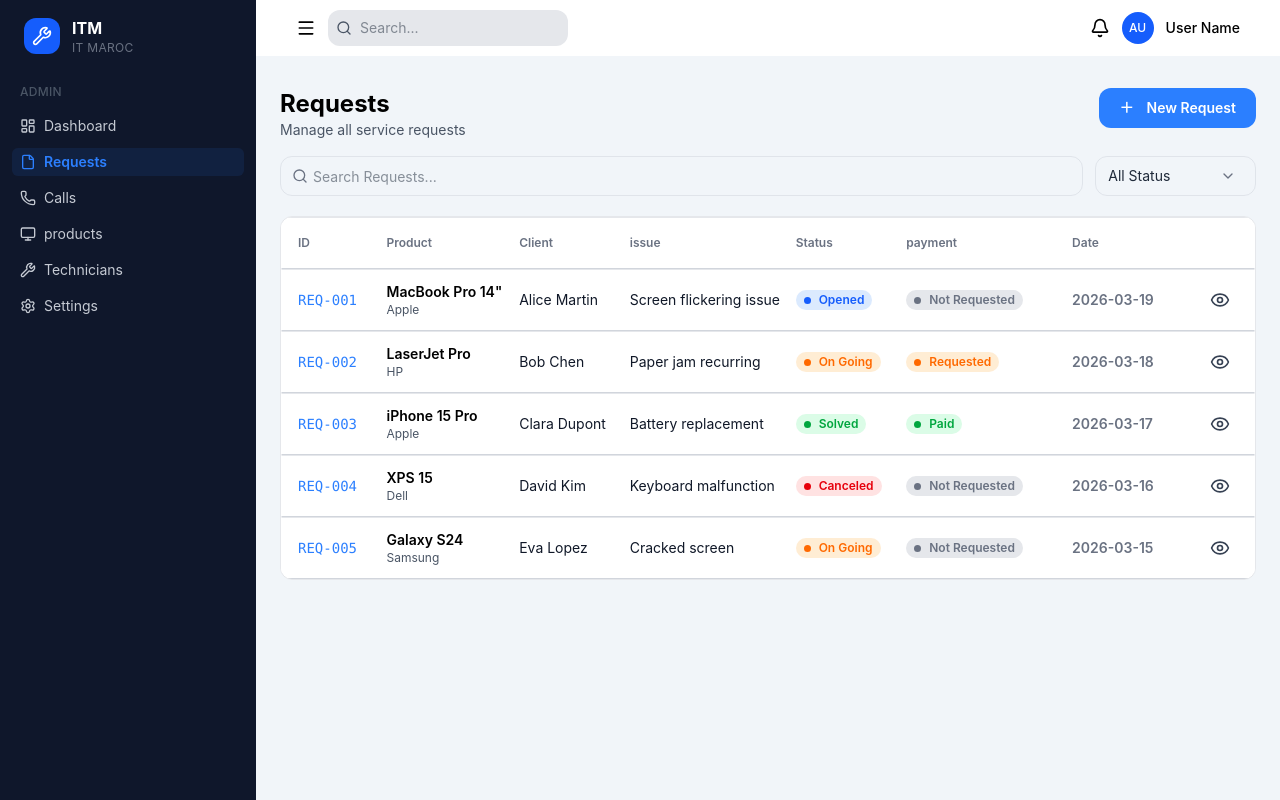
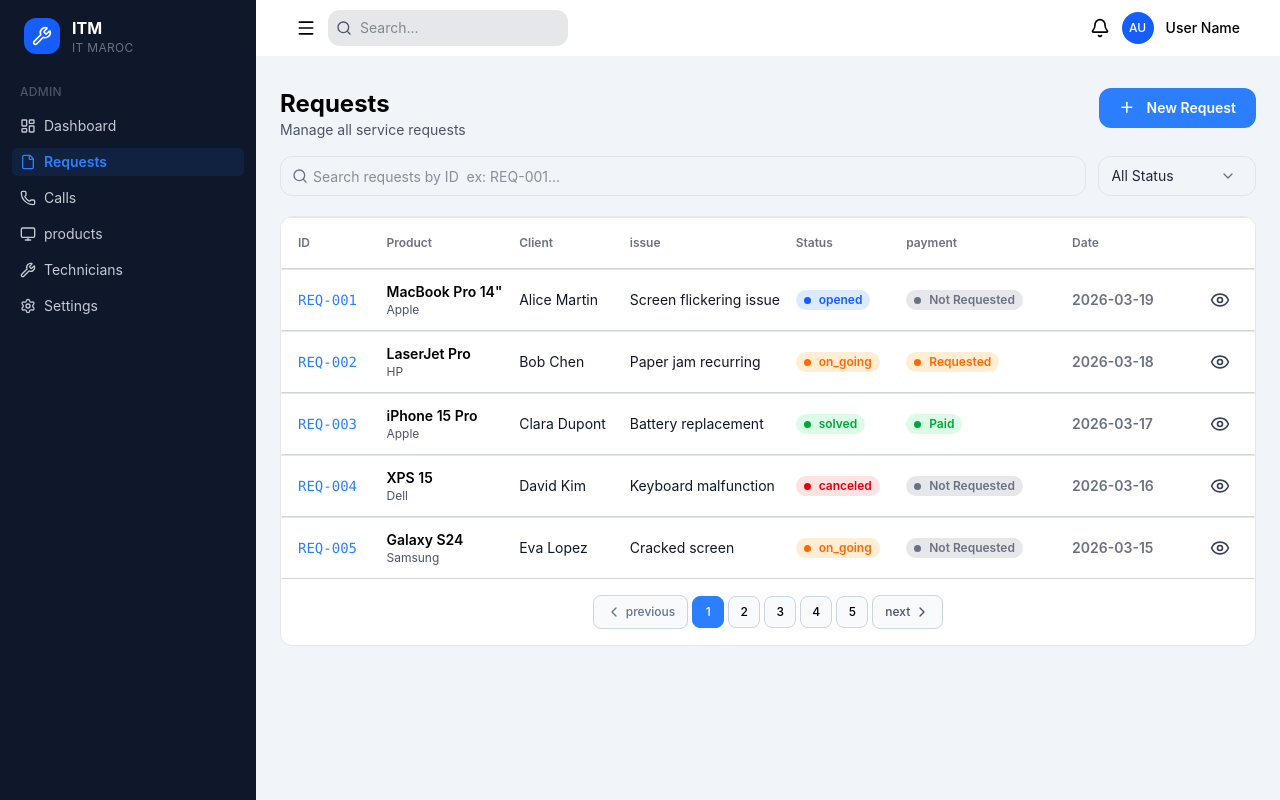
Before and after one commit to akramaznag/ITM, a React (Vite) app in the folder vite-project/: page /admin/requests in a window 1280 px wide. Built offline with nearby package versions, Linux system fonts and the light colour scheme.

Commit message:
added pagination into the AdminRequests Page

```diff
--- /dev/null
+++ b/vite-project/src/components/Pagination.jsx
@@ -0,0 +1,63 @@
+import React from "react";
+import { ChevronLeft, ChevronRight } from "lucide-react";
+
+export default function Pagination({currentPage,totalPages,setCurrentPage, pagesPerGroup = 5,}) {
+  const currentGroup = Math.ceil(currentPage / pagesPerGroup);
+
+  const startPage = (currentGroup - 1) * pagesPerGroup + 1;
+  const endPage = Math.min(startPage + pagesPerGroup - 1, totalPages);
+
+  return (
+    <div className="flex justify-center items-center gap-x-1 p-4">
+      {/* Previous */}
+      <button
+        onClick={() => currentPage > 1 && setCurrentPage(currentPage - 1)}
+        className={`flex items-center gap-x-1 px-3 py-2 text-xs font-medium border rounded-lg
+        ${
+          currentPage === 1
+            ? "text-slate-500 bg-slate-100/50 border-slate-300 cursor-not-allowed"
+            : "bg-slate-100/50 text-slate-600 border-slate-300 hover:bg-[hsl(var(--accent))] hover:text-white"
+        }`}
+      >
+        <ChevronLeft className="w-4 h-4" />
+        previous
+      </button>
+
+      {/* Pages */}
+      {Array.from({ length: endPage - startPage + 1 }, (_, i) => {
+        const pageNumber = startPage + i;
+
+        return (
+          <button
+            key={pageNumber}
+            onClick={() => setCurrentPage(pageNumber)}
+            className={`w-8 h-8 rounded-lg flex items-center justify-center text-xs font-medium border
+            ${
+              currentPage === pageNumber
+                ? "bg-blue-500 text-white border-blue-500"
+                : "bg-slate-100/50 text-black border-slate-300 hover:bg-[hsl(var(--accent))] hover:text-white"
+            }`}
+          >
+            {pageNumber}
+          </button>
+        );
+      })}
+
+      {/* Next */}
+      <button
+        onClick={() =>
+          currentPage < totalPages && setCurrentPage(currentPage + 1)
+        }
+        className={`flex items-center gap-x-1 px-3 py-2 text-xs font-medium border rounded-lg
+        ${
+          currentPage === totalPages
+            ? "text-slate-500 bg-slate-100/50 border-slate-300 cursor-not-allowed"
+            : "bg-slate-100/50 text-slate-600 border-slate-300 hover:bg-[hsl(var(--accent))] hover:text-white"
+        }`}
+      >
+        next
+        <ChevronRight className="w-4 h-4" />
+      </button>
+    </div>
+  );
+}
--- /dev/null
+++ b/vite-project/src/hooks/usePagination.js
@@ -0,0 +1,22 @@
+import { useState } from "react";
+
+export default function usePagination(data, itemsPerPage = 5) {
+    //data is a list
+  const [currentPage, setCurrentPage] = useState(1);
+
+  const lastIndex = currentPage * itemsPerPage;
+  const firstIndex = lastIndex - itemsPerPage;
+
+  const currentData = data.slice(firstIndex, lastIndex);
+  const totalPages = Math.ceil(data.length / itemsPerPage);
+
+  return {
+    firstIndex,
+    lastIndex,
+    currentPage,
+    setCurrentPage,
+    currentData,
+    totalPages,
+
+  };
+}
--- a/vite-project/src/pages/Admin/AdminRequests.jsx
+++ b/vite-project/src/pages/Admin/AdminRequests.jsx
@@ -1,21 +1,33 @@
 import React, { useState } from 'react'
-import { CheckCircle, ChevronDown, CircleAlert, Clock, File, Monitor, Phone,Search,User,Settings,LogOut, Check, Eye, EyeIcon } from 'lucide-react'
+import { CheckCircle, ChevronDown, CircleAlert, Clock, File, Monitor, Phone,Search,User,Settings,LogOut, Check, Eye, EyeIcon, ArrowLeft, ChevronLast, ChevronLeft, ChevronRight } from 'lucide-react'
 import { requestStatus } from '../../staticData/staticData';
 import { requests } from '../../staticData/staticData';
 import { ColorsRendering } from '../../staticData/staticData';
 import { Link } from 'react-router-dom';
+import Pagination from '../../components/Pagination';
+import usePagination from '../../hooks/usePagination';
+import RequestStatusFilter from '../../components/RequestStatusFilter';
+
 export default function AdminRequests() {
-    const [isFilteropened,setisFilteropened] =useState(false)
-    const [filterValue,setFilterValue]=useState({
-        status:'all',
-        value:'All Status'
-    })
-    const [isSelected,setIsSelected]=useState(false)
-    const [activeStatus, setActiveStatus] = useState('all');
-    const [isHoveringList, setIsHoveringList] = useState(false);
-    console.log('is active :',activeStatus)
 
-    console.log(filterValue)
+
+    const [activeStatus, setActiveStatus] = useState("all");
+    const filteredrequests = activeStatus === 'all' ? requests : requests.filter(e=>e.status===activeStatus);
+
+    const {currentPage,setCurrentPage,currentData,totalPages} = usePagination(filteredrequests);
+
+    const [searchValue,setSearchValue] = useState('')
+    // obtain search value
+    const handleChange = (e)=> setSearchValue(e.target.value);
+
+
+    const getRequestBySearch = currentData.find(e=>e.id === searchValue);
+
+    const statusStyle = ColorsRendering.status[getRequestBySearch?.status] || null;
+    const paymentStyle = ColorsRendering.payment[getRequestBySearch?.payment] || null;
+
+
+
   return (
        <>
       {/*admin Requests */}
@@ -35,38 +47,11 @@ export default function AdminRequests() {
         <div className="mb-5 w-full flex justify-between gap-x-3">
             <div className='relative w-[60%] md:w-[86%] '>
                 <Search className='absolute w-4 h-4 text-gray-500 top-3 left-3 '/>
-                <input type="text" name="" id="" placeholder='Search Requests...' className='h-10 bg-none outline-none focus:outline-none border border-gray-400/20 focus:border-2 focus:border-blue-500 focus:duration-50 focus:ease-in-out rounded-xl w-full py-2 pl-8 pr-4  text-sm text-gray-800'/>
+                <input onChange={handleChange} type="text" name="" id="" placeholder='Search requests by ID  ex: REQ-001...' className='h-10 bg-none outline-none focus:outline-none border border-gray-400/20 focus:border-2 focus:border-blue-500 focus:duration-50 focus:ease-in-out rounded-xl w-full py-2 pl-8 pr-4  text-sm text-gray-800'/>
             </div>
-            <div className='relative w-[40%] md:w-42 cursor-pointer ' onClick={()=>setisFilteropened(!isFilteropened)}>
+            {/* filter */}
+            <RequestStatusFilter onStatusChange={setActiveStatus} />
 
-                <ChevronDown className='absolute w-4 h-4 text-gray-500 flex justify-self-end top-3 right-5'/>
-                <div  className={`flex items-center justify-start h-10 bg-none outline-none focus:outline-none  ${`${isFilteropened ? 'border-2 border-blue-500 duration-50 ease-in-out':'border border-gray-400/20'}  `} rounded-xl w-full py-2 px-3  text-sm text-gray-800`}>
-                 <span className='block capitalize'>{filterValue.value}</span>
-                </div>
-                {/*popup  */}
-                <div onMouseEnter={() => setIsHoveringList(true)} onMouseLeave={() => setIsHoveringList(false)} className={`${isFilteropened?'block':'hidden'} absolute top-12 right-0 w-34 md:w-38 lg:w-41 h-auto p-1 bg-white rounded-xl shadow-lg z-40 animate-in slide-in-from-top duration-300`}>
-                    <div className='flex flex-col gap-y-2'>
-                        <div className='flex flex-col gap-y-1'>
-                            {
-                                    requestStatus.length > 0 ? requestStatus.map(e => {
-                                        const isActiveItem = activeStatus === e.status && !isHoveringList;
-                                        return (
-                                                    <div key={e.status}  onClick={() => { setFilterValue({status: e.status, value: e.value});  setActiveStatus(e.status); setisFilteropened(false); }}
-                                                        className={`${isActiveItem  ? 'bg-[hsl(var(--accent))] text-white'  : 'bg-white'} flex gap-x-3 items-center justify-start p-2 hover:bg-[hsl(var(--accent))] group rounded-xl transition-colors duration-200 ease-in-out cursor-pointer`}>
-                                                        <Check className={`w-4 h-4 transition-colors duration-300 ${ isActiveItem ? 'visible text-white group-hover:text-black'  : 'invisible group-hover:visible group-hover:text-white' }`} />
-
-                                                        <div className={`text-sm transition-colors duration-300 capitalize ${isActiveItem ? 'text-white group-hover:text-black' : 'text-black group-hover:text-white'}`}>
-                                                            {e.value}
-                                                        </div>
-                                                    </div>
-                                                );
-                                    }) : 'not yet'
-                            }
-                        </div>
-                    </div>
-                </div>
-                {/*  */}
-            </div>
 
 
         </div>
@@ -86,8 +71,12 @@ export default function AdminRequests() {
 
                     </div>
                     {/* data */}
+
+
                     {
-                        requests.map((e,index)=>{
+                        !getRequestBySearch?
+
+                        currentData.map((e,index)=>{
                             const statusStyle = ColorsRendering.status[e.status];
                             const paymentStyle = ColorsRendering.payment[e.payment];
                             return (
@@ -121,19 +110,64 @@ export default function AdminRequests() {
                                         <span className='block'>{e.payment}</span>
                                     </div>
                                     <div className='text-gray-500 text-sm font-semibold  w-1/2 sm:w-full'>{e.date}</div>
+
+                                    <Link to={'/admin/requests/1'} className=' p-2 rounded-lg flex items-center justify-center justify-self-end w-fit hover:bg-[hsl(var(--accent))] group duration-200'>
+                                        <EyeIcon className='text-gray-700  w-4 h-4  sm:w-5 sm:h-5 group-hover:text-white'/>
+                                    </Link>
+
+                                </div>
+
+                            )
+                        })
+                        :
+                        <>
+                         <div className='min-w-[650px] sm:w-full  md:w-full px-3 py-2 md:px-4 md:py-3 grid grid-cols-[0.8fr_1.2fr_0.8fr_2fr_1.2fr_1.5fr_1fr_0.5fr] md:grid-cols-[0.8fr_1.2fr_1fr_1.5fr_1fr_1.5fr_1fr_0.5fr] items-center    border border-t-gray-200 border-b-gray-300 '>
+                                    {/* request ID */}
+                                    <div className='text-blue-500 text-sm font-mono w-1/2 sm:w-full '>
+                                     <Link to='/admin/requests/id'> {getRequestBySearch.id}</Link>
+                                    </div>
+                                    {/* request product and brand */}
+                                    <div className=''>
+                                        <div className='text-black text-sm font-semibold w-1/2 sm:w-full'>{getRequestBySearch.product}</div>
+                                        <div className='text-gray-600 text-xs font-normal  '>{getRequestBySearch.brand}</div>
+
+                                    </div>
+                                    {/* Client Name */}
+                                    <div className='text-gray-900 text-sm  w-1/2 sm:w-full '>{getRequestBySearch.client}</div>
+                                    {/* Request Issue Name */}
+
+                                    <div className='text-gray-900 text-sm  w-full '>{getRequestBySearch.issue}</div>
+                                    {/* Request Status (opened,on going ,solved ,canceled) */}
+
+                                    <div className={`flex ${ statusStyle.bg} px-2  h-5 rounded-xl text-xs ${statusStyle.text} font-semibold w-fit gap-x-2 items-center justify-center`}>
+                                        <span className={`block h-[7px] w-[7px] rounded-full ${statusStyle.dot}`}/>
+                                        <span className='block'>{getRequestBySearch.status}</span>
+                                    </div>
+                                    {/* Payment Status (paid,not requeted ,Requested) */}
+
+                                    <div className={`flex ${ paymentStyle.bg} px-2  h-5 rounded-xl text-xs ${ paymentStyle.text} font-semibold w-fit gap-x-2 items-center justify-center`}>
+                                        <span className={`block h-[7px] w-[7px] rounded-full ${ paymentStyle.dot}`}/>
+                                        <span className='block'>{getRequestBySearch.payment}</span>
+                                    </div>
+                                    <div className='text-gray-500 text-sm font-semibold  w-1/2 sm:w-full'>{getRequestBySearch.date}</div>
                                     <div className=' p-2 rounded-lg flex items-center justify-center justify-self-end w-fit hover:bg-[hsl(var(--accent))] group duration-200'>
                                         <EyeIcon className='text-gray-700  w-4 h-4  sm:w-5 sm:h-5 group-hover:text-white'/>
                                     </div>
 
                                 </div>
 
-                            )
-                        })
+                        </>
+
+                    }
+                    {
+                        !getRequestBySearch ?
+                       <Pagination  currentPage={currentPage} totalPages={totalPages}  setCurrentPage={setCurrentPage}/>
+                       : ''
                     }
 
 
+
         </div>
-            {/* ------------------------- */}
 
 
 
--- a/vite-project/src/staticData/staticData.js
+++ b/vite-project/src/staticData/staticData.js
@@ -5,33 +5,59 @@ export const requestStatus=[
         { status:"solved",value:"solved"},
         { status:"canceled",value:"canceled"},
 ];
+export const requests = [
+  { id: "REQ-001", product: "MacBook Pro 14\"", brand: "Apple", client: "Alice Martin", issue: "Screen flickering issue", status: "opened", payment: "Not Requested", date: "2026-03-19" },
+  { id: "REQ-002", product: "LaserJet Pro", brand: "HP", client: "Bob Chen", issue: "Paper jam recurring", status: "on_going", payment: "Requested", date: "2026-03-18" },
+  { id: "REQ-003", product: "iPhone 15 Pro", brand: "Apple", client: "Clara Dupont", issue: "Battery replacement", status: "solved", payment: "Paid", date: "2026-03-17" },
+  { id: "REQ-004", product: "XPS 15", brand: "Dell", client: "David Kim", issue: "Keyboard malfunction", status: "canceled", payment: "Not Requested", date: "2026-03-16" },
+  { id: "REQ-005", product: "Galaxy S24", brand: "Samsung", client: "Eva Lopez", issue: "Cracked screen", status: "on_going", payment: "Not Requested", date: "2026-03-15" },
+  { id: "REQ-006", product: "iPhone 16 Pro", brand: "Apple", client: "Oussama Aznag", issue: "Battery replacement", status: "solved", payment: "Paid", date: "2026-03-20" },
 
-export const requests = [
-  { id: "REQ-001", product: "MacBook Pro 14\"", brand: "Apple", client: "Alice Martin", issue: "Screen flickering issue", status: "Opened", payment: "Not Requested", date: "2026-03-19" },
-  { id: "REQ-002", product: "LaserJet Pro", brand: "HP", client: "Bob Chen", issue: "Paper jam recurring", status: "On Going", payment: "Requested", date: "2026-03-18" },
-  { id: "REQ-003", product: "iPhone 15 Pro", brand: "Apple", client: "Clara Dupont", issue: "Battery replacement", status: "Solved", payment: "Paid", date: "2026-03-17" },
-  { id: "REQ-004", product: "XPS 15", brand: "Dell", client: "David Kim", issue: "Keyboard malfunction", status: "Canceled", payment: "Not Requested", date: "2026-03-16" },
-  { id: "REQ-005", product: "Galaxy S24", brand: "Samsung", client: "Eva Lopez", issue: "Cracked screen", status: "On Going", payment: "Not Requested", date: "2026-03-15" }
+  { id: "REQ-007", product: "ThinkPad X1 Carbon", brand: "Lenovo", client: "Sarah Johnson", issue: "Overheating problem", status: "opened", payment: "Not Requested", date: "2026-03-14" },
+  { id: "REQ-008", product: "Surface Laptop 5", brand: "Microsoft", client: "Michael Brown", issue: "Touchpad not working", status: "on_going", payment: "Requested", date: "2026-03-13" },
+  { id: "REQ-009", product: "iPad Air", brand: "Apple", client: "Emma Wilson", issue: "Charging port issue", status: "solved", payment: "Paid", date: "2026-03-12" },
+  { id: "REQ-010", product: "Galaxy Tab S9", brand: "Samsung", client: "Lucas Martin", issue: "Screen not responding", status: "opened", payment: "Not Requested", date: "2026-03-11" },
+  { id: "REQ-011", product: "Inspiron 15", brand: "Dell", client: "Noah Garcia", issue: "Battery draining fast", status: "on_going", payment: "Requested", date: "2026-03-10" },
+  { id: "REQ-012", product: "MacBook Air M3", brand: "Apple", client: "Sophia Lee", issue: "Wi-Fi connectivity issue", status: "solved", payment: "Paid", date: "2026-03-09" },
+  { id: "REQ-013", product: "HP Pavilion 14", brand: "HP", client: "Daniel White", issue: "Blue screen error", status: "canceled", payment: "Not Requested", date: "2026-03-08" },
+  { id: "REQ-014", product: "iPhone 14", brand: "Apple", client: "Olivia Perez", issue: "Speaker not working", status: "opened", payment: "Not Requested", date: "2026-03-07" },
+  { id: "REQ-015", product: "Galaxy A55", brand: "Samsung", client: "James Anderson", issue: "Camera blurry", status: "on_going", payment: "Requested", date: "2026-03-06" },
+  { id: "REQ-016", product: "ASUS VivoBook", brand: "ASUS", client: "William Thomas", issue: "Keyboard keys stuck", status: "solved", payment: "Paid", date: "2026-03-05" },
+  { id: "REQ-017", product: "Mac Mini M2", brand: "Apple", client: "Charlotte Martin", issue: "System not booting", status: "opened", payment: "Not Requested", date: "2026-03-04" },
+  { id: "REQ-018", product: "Lenovo IdeaPad 3", brand: "Lenovo", client: "Henry Walker", issue: "Screen turns black randomly", status: "on_going", payment: "Requested", date: "2026-03-03" },
+  { id: "REQ-019", product: "iMac 24\"", brand: "Apple", client: "Amelia Scott", issue: "Slow performance", status: "solved", payment: "Paid", date: "2026-03-02" },
+  { id: "REQ-020", product: "HP EliteBook", brand: "HP", client: "Benjamin Young", issue: "Fingerprint sensor not working", status: "canceled", payment: "Not Requested", date: "2026-03-01" },
+  { id: "REQ-021", product: "Samsung Monitor 27\"", brand: "Samsung", client: "Mia King", issue: "No signal detected", status: "opened", payment: "Not Requested", date: "2026-02-28" },
+  { id: "REQ-022", product: "Acer Aspire 5", brand: "Acer", client: "Alexander Wright", issue: "Fan making noise", status: "on_going", payment: "Requested", date: "2026-02-27" },
+  { id: "REQ-023", product: "iPhone 13 Pro", brand: "Apple", client: "Isabella Green", issue: "Face ID not working", status: "solved", payment: "Paid", date: "2026-02-26" },
+  { id: "REQ-024", product: "Dell Monitor 24\"", brand: "Dell", client: "Logan Hall", issue: "Flickering display", status: "opened", payment: "Not Requested", date: "2026-02-25" },
+  { id: "REQ-025", product: "MacBook Pro 16\"", brand: "Apple", client: "Ethan Adams", issue: "Trackpad not clicking", status: "on_going", payment: "Requested", date: "2026-02-24" },
+  { id: "REQ-026", product: "HP DeskJet 2710", brand: "HP", client: "Liam Nelson", issue: "Printer offline error", status: "solved", payment: "Paid", date: "2026-02-23" },
+  { id: "REQ-027", product: "Lenovo ThinkCentre", brand: "Lenovo", client: "Nathan Moore", issue: "PC not turning on", status: "opened", payment: "Not Requested", date: "2026-02-22" },
+  { id: "REQ-028", product: "iPad Pro 12.9\"", brand: "Apple", client: "Chloe Taylor", issue: "Screen touch not working", status: "on_going", payment: "Requested", date: "2026-02-21" },
+  { id: "REQ-029", product: "ASUS TUF Gaming Laptop", brand: "ASUS", client: "Ryan Harris", issue: "Overheating while gaming", status: "solved", payment: "Paid", date: "2026-02-20" },
+  { id: "REQ-030", product: "Samsung Smart TV 55\"", brand: "Samsung", client: "Hannah Clark", issue: "Wi-Fi connection issue", status: "opened", payment: "Not Requested", date: "2026-02-19" },
+  { id: "REQ-031", product: "HP Envy x360", brand: "HP", client: "Aaron Lewis", issue: "Touchscreen not responding", status: "canceled", payment: "Not Requested", date: "2026-02-18" },
 ];
 
 export const ColorsRendering = {
   status: {
-    "Opened": {
+    "opened": {
       text: "text-blue-600",
       bg: "bg-blue-100",
       dot: "bg-blue-600"
     },
-    "On Going": {
+    "on_going": {
       text: "text-orange-500",
       bg: "bg-orange-100",
       dot: "bg-orange-500"
     },
-    "Solved": {
+    "solved": {
       text: "text-green-600",
       bg: "bg-green-100",
       dot: "bg-green-600"
     },
-    "Canceled": {
+    "canceled": {
       text: "text-red-600",
       bg: "bg-red-100",
       dot: "bg-red-600"
```
Also changed, not shown: vite-project/src/components/RequestStatusFilter.jsx (+9 -4 lines).
